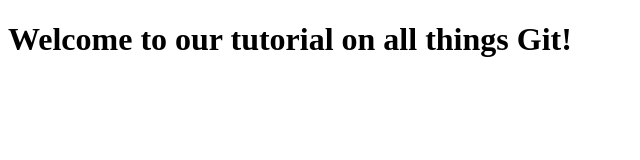
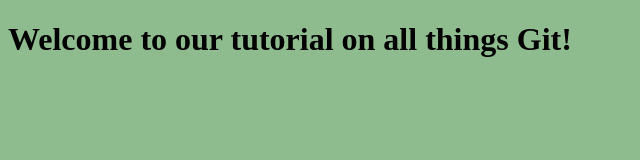
Before and after one commit to stantonellie/gitTests, a plain HTML site: page index.html in a window 1280 px wide. Shown: the whole page, without its empty margins (0-640 px from the left). Drawn offline with Linux system fonts and the light colour scheme.

Commit message:
make background green

```diff
--- a/index.css
+++ b/index.css
@@ -0,0 +1,3 @@
+body {
+    background-color: darkseagreen;
+}
--- a/index.html
+++ b/index.html
@@ -1,6 +1,7 @@
 <!DOCTYPE html>
 <html lang="en">
 <head>
+    <link rel="stylesheet" href="index.css">
     <meta charset="UTF-8">
     <meta http-equiv="X-UA-Compatible" content="IE=edge">
     <meta name="viewport" content="width=device-width, initial-scale=1.0">
```
